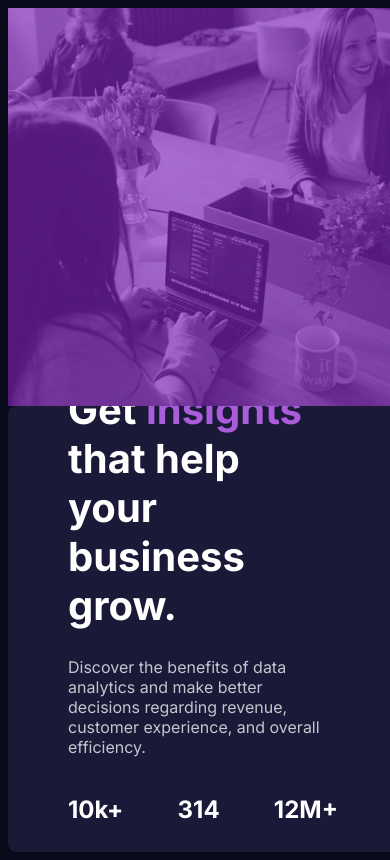
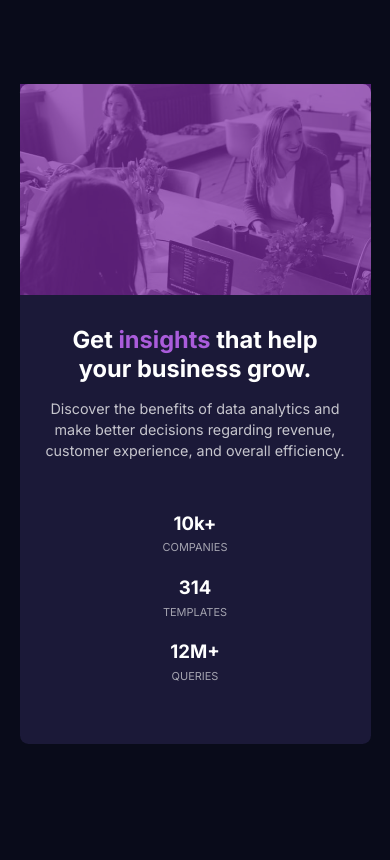
Before and after one commit to OThyagoCarvalho/stats-preview-card-challenge, a plain HTML site: page index.html in a window 390 px wide. Drawn offline with Linux system fonts and the light colour scheme.

Commit message:
Add New CSS From Scratch
new css from scratch using mobile first aproach.

```diff
--- /dev/null
+++ b/OLD_style.css
@@ -0,0 +1,136 @@
+/*==== ROOT SETINGS, RESETS AND VARIABLES ==============================*/
+:root {
+  font-size: 16px;
+  box-sizing: border-box;
+
+}
+
+* {
+  margin: 0;
+}
+
+/*==== LAYOUT ==========================================================*/
+
+body {
+  background-color: hsl(233, 47%, 7%);
+  height: 100vh;
+  display: flex;
+  align-content: center;
+  align-items: center;
+  justify-content: center;
+  margin: 0px;
+  min-width: auto;
+
+}
+
+div.container {
+  display: inline-flex;
+  flex-direction: row;
+  flex-wrap: wrap-reverse;
+  justify-content: center;
+  align-items: center;
+}
+
+div#text_side {
+  background-color: hsl(244, 38%, 16%);
+  width:35rem;
+  height: 23rem;
+
+  display: inline-flex;
+  flex-direction: column;
+  justify-content: center;
+  box-sizing: border-box;
+  padding: 2rem;
+}
+
+div#image_side {
+  width: fit-content;
+  height: fit-content;
+  display: inline-block;
+}
+
+div#text_padder {
+  display: inline-flex;
+  flex-direction: column;
+}
+
+div#list_padder {
+  display: inline-flex;
+  flex-direction: column;
+  flex-wrap: wrap;
+}
+
+
+h1.heading {
+  font-family: 'Inter', 'sans-serif';
+  font-size: 2rem;
+  text-align: start;
+  color: white;
+}
+
+
+p,
+ul,
+li {
+  font-family: 'Inter', 'sans-serif';
+}
+
+ul {
+  list-style-type: none;
+  max-width: 23.0625rem;
+  margin-bottom: 1.8rem;
+}
+
+
+.main_paragraph {
+  color: hsla(0, 0%, 100%, 0.75);
+  margin-bottom: 3.5vw;
+  margin-top: 1.3vw;
+}
+
+#stat_heading {
+  font-weight: 700;
+  color: white;
+  font-family: 'Lexand Deca', 'sans-serif';
+  font-size: 1.5rem;
+  display: flex;
+  justify-content: space-between;
+  align-items: flex-start;
+  padding: 0;
+}
+
+.stat_caption {
+  color: hsla(0, 0%, 100%, 0.6);
+  font-size: 1rem;
+  display: flex;
+  justify-content: space-between;
+  align-items: flex-start;
+  padding: 0;
+  position: relative;
+  top: -1.5vw;
+
+}
+
+.accented {
+  color: hsl(277, 64%, 61%);
+}
+
+
+div#banner_image {
+  height: 23rem;
+  width: 35rem;
+  background-image: url(./images/image-header-desktop.jpg);
+  background-size: cover;
+  position: relative;
+
+}
+
+#image_overlay {
+  position: absolute;
+  top: 0;
+  left: 0;
+  width: 100%;
+  height: 100%;
+  background: rgba(150, 23, 230, 0.65);
+  filter: saturate(75%);
+}
--- a/index.html
+++ b/index.html
@@ -16,13 +16,18 @@
       href="https://fonts.googleapis.com/css2?family=Inter:wght@400;700&family=Lexend+Deca&display=swap"
       rel="stylesheet"
     />
-
     <title>Stats Preview Card</title>
   </head>
+
   <body>
-    <main class="container">
+    <div class="container">
+      <div id="image_side">
+        <div id="banner_image">
+          <div id="image_overlay"></div>
+        </div>
+      </div>
       <div id="text_side">
-        <div id="text_padder">
+        <div id="text_section">
           <h1 class="heading">
             Get
             <span class="accented">insights</span>
@@ -33,24 +38,20 @@
             regarding revenue, customer experience, and overall efficiency.
           </p>
         </div>
-        <div id="list_padder">
+        <div id="list_section">
           <ul id="stat_heading">
             <li>10k+</li>
             <li>314</li>
             <li>12M+</li>
           </ul>
 
-          <ul class="stat_caption">
+          <ul id="stat_caption">
             <li>COMPANIES</li>
             <li>TEMPLATES</li>
             <li>QUERIES</li>
           </ul>
         </div>
       </div>
-
-      <div id="banner_image">
-        <div id="image_overlay"></div>
-      </div>
-    </main>
+    </div>
   </body>
 </html>
--- a/style.css
+++ b/style.css
@@ -1,14 +1,54 @@
-body {
-  background-color: hsl(233, 47%, 7%);
-  height: 100vh;
-  width: 100vw;
-  overflow: visible;
+/*==== root, resets and variables ===============================
+=================================================================*/
+
+:root {
+  font-size: 16px;
+  --banner-height: 25vh;
 }
 
-h1 {
+* {
+  margin: 0px;
+}
+
+a {
+  color: white;
+}
+
+ul,
+li {
+  list-style-type: none;
+  padding: 0px;
+}
+
+/*==== font styles ====================================================
+=================================================================*/
+h1.heading {
+  font-weight: 700;
+  color: white;
   font-family: 'Inter', 'sans-serif';
-  font-size: 2.5rem;
-  text-align: start;
+  font-size: 2.8vh;
+}
+
+span.accented {
+  color: hsl(277, 64%, 61%);
+}
+
+p.main_paragraph {
+  color: hsla(0, 0%, 100%, 0.75);
+  font-size: 1.7vh;
+  line-height: 2.5vh;
+}
+
+ul#stat_heading {
+  font-weight: 700;
+  color: white;
+  font-family: 'Lexand Deca', 'sans-serif';
+  font-size: 2.2vh;
+}
+
+ul#stat_caption {
+  color: hsla(0, 0%, 100%, 0.6);
+  font-size: 1.3vh;
 }
 
 p,
@@ -17,87 +57,91 @@ li {
   font-family: 'Inter', 'sans-serif';
 }
 
-.container {
+/*==== layout ===================================================
+=================================================================*/
+
+body {
+  height: 100vh;
+  background-color: hsl(233, 47%, 7%);
+  color: white;
   display: flex;
-  flex-direction: row;
-  flex-wrap: wrap-reverse;
-  height: 100vh;
-  width: 100vw;
-  justify-content: center;
+  flex-flow: column;
+  flex-direction: column-reverse;
+  justify-content: space-around;
   align-items: center;
-  overflow: auto;
 }
 
-ul {
-  list-style-type: none;
-  max-width: 369px;
-}
-
-.heading {
-  color: white;
-}
-
-.main_paragraph {
-  color: hsla(0, 0%, 100%, 0.75);
-  margin-bottom: 3.5vw;
-  margin-top: 1.3vw;
-  max-width: 390px;
-}
-
-#stat_heading {
-  font-weight: 700;
-  color: white;
-  font-family: 'Lexand Deca', 'sans-serif';
-  font-size: 1.5rem;
-  display: flex;
-  justify-content: space-between;
-  align-items: flex-start;
-  padding: 0;
-}
-
-.stat_caption {
-  color: hsla(0, 0%, 100%, 0.6);
-  font-size: 1rem;
-  display: flex;
-  justify-content: space-between;
-  align-items: flex-start;
-  padding: 0;
-  position: relative;
-  top: -1.5vw;
-}
-
-.accented {
-  color: hsl(277, 64%, 61%);
-}
-
-#list_padder {
-  display: flex;
-  flex-direction: column;
+/* main container settings */
+div.container {
+  position: fixed;
+  top: 10vh;
+  left: 5vw;
+  right: 5vw;
 }
 
 #text_side {
   background-color: hsl(244, 38%, 16%);
-  width: 540px;
-  height: 446px;
+  /* height: fit-content; */
+  /* min-height: 40vh; */
   display: flex;
-  flex-direction: column;
+  flex-flow: column;
+  align-items: center;
+  align-content: stretch;
+  justify-items: center;
+  border-bottom-left-radius: 1vh;
+  border-bottom-right-radius: 1vh;
+}
+
+/* text content section */
+#text_section {
+  margin: 3.5vh 3vh;
+  text-align: center;
+}
+
+h1.heading {
+  margin-bottom: 1.8vh;
+}
+
+p.main_paragraph {
+}
+
+/* list section settings */
+
+div#list_section {
+  height: 30vh;
+  width: fit-content;
+}
+
+ul#stat_heading {
+  display: flex;
+  flex-flow: column;
+  align-items: center;
+  justify-items: center;
   justify-content: center;
-  padding: 60px;
-  box-sizing: border-box;
-  border-top-left-radius: 2%;
-  border-bottom-left-radius: 2%;
+}
+
+ul#stat_heading li {
+  margin: 2.5vh;
+}
+
+ul#stat_caption {
+  display: flex;
+  flex-flow: column;
+  align-items: center;
+  position: relative;
+  top: -20vh;
+}
+
+ul#stat_caption li {
+  margin: 3vh;
 }
 
 #banner_image {
-  min-width: 540px;
-  min-height: 446px;
-  background-image: url(./images/image-header-desktop.jpg);
+  height: var(--banner-height);
+  background-image: url(./images/image-header-mobile.jpg);
   background-size: cover;
-  position: relative;
-  overflow: hidden;
-
-  border-top-right-radius: 2%;
-  border-bottom-right-radius: 2%;
+  border-top-left-radius: 1vh;
+  border-top-right-radius: 1vh;
 }
 
 #image_overlay {
@@ -105,7 +149,7 @@ ul {
   top: 0;
   left: 0;
   width: 100%;
-  height: 100%;
-  background: rgba(150, 23, 230, 0.65);
-  filter: saturate(75%);
+  height: var(--banner-height);
+  background: rgba(174, 0, 255, 0.705);
+  filter: saturate(60%) contrast(80%);
 }
```
